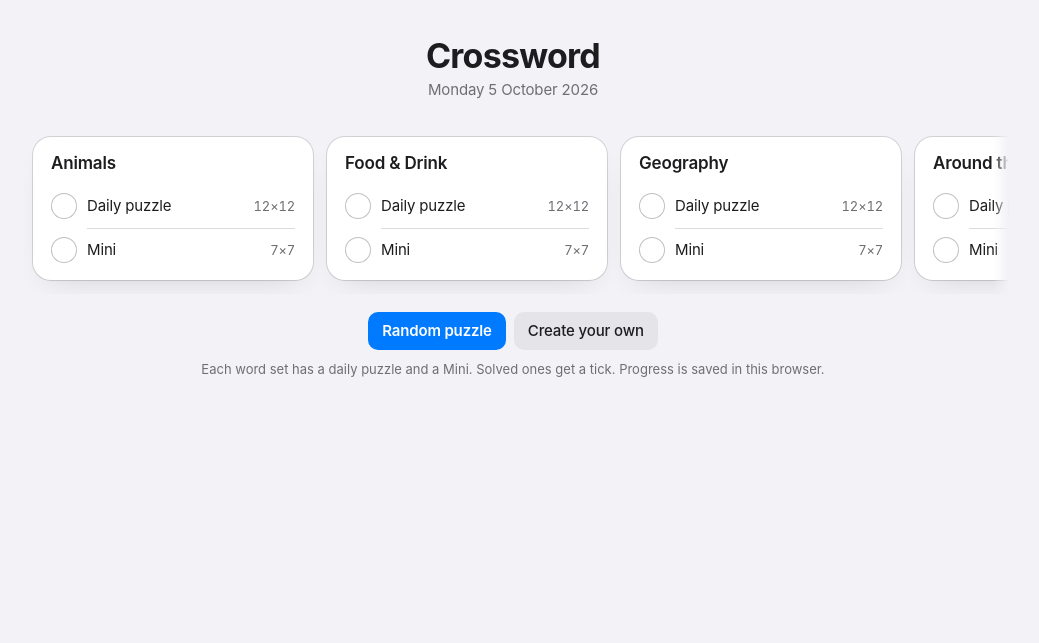
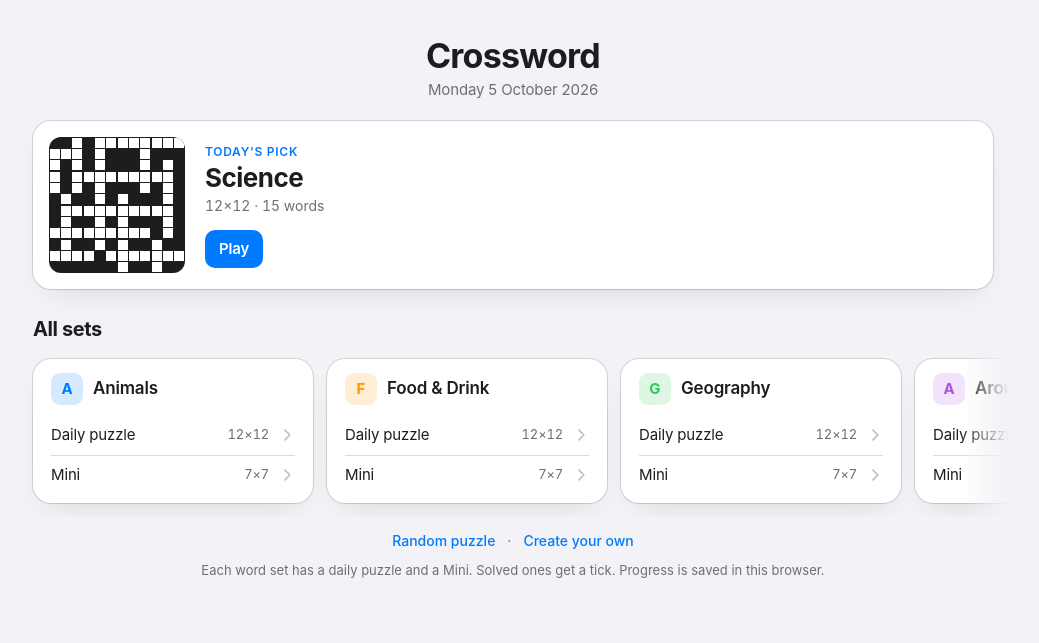
Before and after one commit to Ag-Tawfik/CrosswordPuzzle, a PHP site: page / in a window 1280 px wide. Shown: the top 643 px of the page, without its empty margins (127-1166 px from the left). Run offline with PHP 8.4, Linux system fonts and the light colour scheme.

Commit message:
Give Today a featured pick, a named shelf, card identity and edge fades
The page was seven identical cards under a centred title, with Random
as the only blue button and arrows floating over nothing. Now:

- A featured card leads: one set's daily, rotating with the date, with
  a thumbnail of today's real grid, its size and word count, and a Play
  button. Once that daily is solved the card says so and offers Open.
  The grid is generated on load for that one set; if it fails the shelf
  still shows.
- The shelf has a title, All sets, with the arrows beside it. Streaks
  move up under the date.
- Each card has a tinted monogram, a chevron on each row instead of an
  empty circle, a tick once solved, and "1 of 2 solved" or "Both solved"
  under the name when it applies.
- Random and Create your own become plain links under the shelf.
- Whichever edge of the row has more beyond it fades out over 48px; an
  edge at its end does not fade, so the first and last cards stay crisp.

The puzzle loading path is factored into loadWordSet and placeWords so
the featured card and the game build puzzles the same way.

Co-Authored-By: Claude Fable 5.1 <noreply@anthropic.com>
Claude-Session: https://claude.ai/code/session_01DbHMWCBjcYYwAhtdb4p9V6

```diff
--- a/app.js
+++ b/app.js
@@ -56,7 +56,32 @@
         return d.toISOString().slice(0, 10);
     }
 
-    function showToday(sets, today) {
+    const MIXED = { key: 'mixed', name: 'Mixed' };
+    const MIXED_POOL = 150; // words drawn per puzzle from the mixed set
+    let index = []; // the word sets listed in words/index.json, set once loaded
+
+    async function loadWordSet(setKey) {
+        if (setKey === MIXED.key) {
+            const files = await Promise.all(index.map(s => loadJson(`words/${s.key}.json`)));
+            return Crossword.mergeWordSets(files, MIXED.name, MIXED.key);
+        }
+        return Crossword.wordSetFromObject(await loadJson(`words/${setKey}.json`), setKey);
+    }
+
+    // The mixed set is too big to place whole; each seed draws its own hand of words.
+    // The placer runs many times and keeps the best layout. Each run costs about
+    // as much as the pool has words, so bigger pools get fewer runs: the work stays
+    // near that of a 36-word set at 500 runs, and the result changes little past 100
+    function placeWords(wordSet, setKey, size, seed) {
+        const pool = setKey === MIXED.key ? Crossword.samplePool(wordSet.words(), MIXED_POOL, seed) : wordSet.words();
+        const attempts = Math.max(100, Math.min(500, Math.round(18000 / Math.max(1, pool.length))));
+        return Crossword.generateCrossword(size, size, pool, attempts, seed);
+    }
+
+    // One tint per word set, for the monogram on its card
+    const TINTS = ['#007aff', '#ff9500', '#34c759', '#af52de', '#ff2d55', '#5ac8fa', '#5856d6', '#ff3b30', '#ffcc00', '#a2845e'];
+
+    async function showToday(sets, today) {
         const theme = (() => { try { return localStorage.getItem('crossword:theme'); } catch (e) { return null; } })();
         if (theme === 'dark' || theme === 'light') document.documentElement.dataset.theme = theme;
         document.body.classList.add('today-mode');
@@ -80,33 +105,80 @@
             streaksEl.hidden = false;
         }
 
+        // The shelf: one card per set, a tinted monogram, its daily and its Mini
         const TICK = '<span class="tick" aria-hidden="true"><svg viewBox="0 0 16 16"><path d="M3 8.5 6.5 12 13 4.5" fill="none" stroke="currentColor" stroke-width="2.4" stroke-linecap="round" stroke-linejoin="round"/></svg></span>';
+        const CHEV = '<span class="chev" aria-hidden="true"><svg viewBox="0 0 20 20"><path d="m7.5 4 6 6-6 6" fill="none" stroke="currentColor" stroke-width="2.2" stroke-linecap="round" stroke-linejoin="round"/></svg></span>';
         const track = document.getElementById('today-track');
         track.innerHTML = '';
-        for (const s of sets) {
+        sets.forEach((s, i) => {
             const card = document.createElement('div');
             card.className = 'today-card';
+            const head = document.createElement('div');
+            head.className = 'card-head';
+            const mono = document.createElement('span');
+            mono.className = 'mono';
+            mono.style.setProperty('--c', TINTS[i % TINTS.length]);
+            mono.textContent = s.name.charAt(0).toUpperCase();
+            mono.setAttribute('aria-hidden', 'true');
             const h2 = document.createElement('h2');
             h2.textContent = s.name;
-            card.appendChild(h2);
+            head.append(mono, h2);
+            card.appendChild(head);
+            let done = 0;
+            const links = [];
             for (const [label, size, mini, name] of [['Daily puzzle', '12×12', false, s.name], ['Mini', '7×7', true, `${s.name} Mini`]]) {
                 const a = document.createElement('a');
                 const q = new URLSearchParams({ set: s.key });
                 if (mini) q.set('mini', '1');
                 a.href = `index.html?${q}`;
                 const solved = solvedToday.includes(name);
+                if (solved) done++;
                 a.className = solved ? 'solved' : '';
-                a.innerHTML = `${TICK}<span>${label}</span><span class="size">${size}</span>`;
+                a.innerHTML = `<span>${label}</span><span class="size">${size}</span>${TICK}${CHEV}`;
                 if (solved) a.setAttribute('aria-label', `${s.name} ${label}, solved`);
-                card.appendChild(a);
+                links.push(a);
             }
+            if (done) {
+                const sub = document.createElement('p');
+                sub.className = 'today-sub';
+                sub.textContent = done === 2 ? 'Both solved' : '1 of 2 solved';
+                card.appendChild(sub);
+            }
+            card.append(...links);
             track.appendChild(card);
+        });
+        document.getElementById('today-random').href = `index.html?set=mixed&seed=${Math.floor(Math.random() * 1e9)}`;
+
+        // The featured card: one set's daily, rotating with the date, drawn as a
+        // thumbnail of today's real grid. If it cannot be built the shelf still shows.
+        try {
+            const dayNumber = Math.round(Date.parse(today + 'T00:00:00Z') / 864e5);
+            const pick = sets[dayNumber % sets.length];
+            const seed = Number(today.replace(/-/g, ''));
+            const [grid, result] = placeWords(await loadWordSet(pick.key), pick.key, 12, seed);
+            const n = grid.length;
+            let rects = '';
+            grid.forEach((row, r) => row.forEach((cell, c) => {
+                if (cell.letter) rects += `<rect x="${c + 0.06}" y="${r + 0.06}" width="0.88" height="0.88"/>`;
+            }));
+            document.getElementById('featured-thumb').innerHTML = `<svg viewBox="0 0 ${n} ${n}" shape-rendering="crispEdges">${rects}</svg>`;
+            const featured = document.getElementById('today-featured');
+            const solved = solvedToday.includes(pick.name);
+            featured.href = `index.html?set=${pick.key}`;
+            featured.classList.toggle('solved', solved);
+            document.getElementById('featured-eyebrow').textContent = solved ? 'Solved today' : "Today's pick";
+            document.getElementById('featured-name').textContent = pick.name;
+            document.getElementById('featured-meta').textContent = `${n}×${n} · ${result.placed.length} words`;
+            document.getElementById('featured-cta').textContent = solved ? 'Open' : 'Play';
+            featured.hidden = false;
+        } catch (e) {
+            console.warn('Featured puzzle not shown:', e);
         }
-        document.getElementById('today-random').href = `index.html?set=mixed&seed=${Math.floor(Math.random() * 1e9)}`;
+
         document.getElementById('today').hidden = false;
 
         // The row scrolls sideways; arrows step it one card at a time for mouse
-        // users and hide at either end
+        // users and hide at either end. The edge with more beyond it fades out.
         const prev = document.getElementById('today-prev');
         const next = document.getElementById('today-next');
         const step = () => {
@@ -119,6 +191,8 @@
         const update = () => {
             prev.disabled = track.scrollLeft <= 1;
             next.disabled = track.scrollLeft + track.clientWidth >= track.scrollWidth - 1;
+            track.classList.toggle('fade-l', !prev.disabled);
+            track.classList.toggle('fade-r', !next.disabled);
         };
         prev.onclick = () => slide(-1);
         next.onclick = () => slide(1);
@@ -136,16 +210,14 @@
         size = Math.max(8, Math.min(20, size));
         if (mini) size = 7;
 
-        const index = await loadJson('words/index.json');
+        index = await loadJson('words/index.json');
         if (!Array.isArray(index) || index.length === 0) throw new Error('No word sets found');
 
-        const MIXED = { key: 'mixed', name: 'Mixed' };
-        const MIXED_POOL = 150; // words drawn per puzzle from the mixed set
         const sets = index.concat([MIXED]);
 
         // --- Today: the front door ----------------------------------------------------
         if ([...params.keys()].length === 0) {
-            showToday(sets, today);
+            await showToday(sets, today);
             window.__puzzle = null; // for tests: loading is finished, there is no puzzle
             return;
         }
@@ -177,23 +249,11 @@
             // A custom puzzle keeps a fixed layout unless a seed is given explicitly
             seed = hasSeed ? Number(seedParam) : Crossword.hash(customParam) % 1000000000;
             puzzleDate = null;
-        } else if (setKey === MIXED.key) {
-            const files = await Promise.all(index.map(s => loadJson(`words/${s.key}.json`)));
-            wordSet = Crossword.mergeWordSets(files, MIXED.name, MIXED.key);
-            seed = puzzleDate !== null ? Number(puzzleDate.replace(/-/g, '')) : Number(seedParam);
         } else {
-            wordSet = Crossword.wordSetFromObject(await loadJson(`words/${setKey}.json`), setKey);
+            wordSet = await loadWordSet(setKey);
             seed = puzzleDate !== null ? Number(puzzleDate.replace(/-/g, '')) : Number(seedParam);
         }
-
-        // The mixed set is too big to place whole; each seed draws its own hand of words
-        const pool = setKey === MIXED.key ? Crossword.samplePool(wordSet.words(), MIXED_POOL, seed) : wordSet.words();
-
-        // The placer runs many times and keeps the best layout. Each run costs about
-        // as much as the pool has words, so bigger pools get fewer runs: the work stays
-        // near that of a 36-word set at 500 runs, and the result changes little past 100
-        const attempts = Math.max(100, Math.min(500, Math.round(18000 / Math.max(1, pool.length))));
-        const [grid, result] = Crossword.generateCrossword(size, size, pool, attempts, seed);
+        const [grid, result] = placeWords(wordSet, setKey, size, seed);
         const puzzle = Object.assign(Crossword.puzzleToObject(grid, result, wordSet, seed), {
             set: setKey,
             setName: wordSet.name,
--- a/crossword.css
+++ b/crossword.css
@@ -46,6 +46,7 @@
     --grid-line: #c7c7cc;
     --grid-frame: #1d1d1f;
     --cell-bg: #ffffff;
+    --thumb-cell: #ffffff;
     --cell-fg: #1d1d1f;
     --cell-number: #6e6e73;
     --black-bg: #1d1d1f;
@@ -106,6 +107,7 @@
         --grid-line: #48484a;
         --grid-frame: #3a3a3c;
         --cell-bg: #2c2c2e;
+        --thumb-cell: #d1d1d6;
         --cell-fg: #f5f5f7;
         --cell-number: #98989d;
         --black-bg: #000000;
@@ -156,6 +158,7 @@
     --grid-line: #48484a;
     --grid-frame: #3a3a3c;
     --cell-bg: #2c2c2e;
+    --thumb-cell: #d1d1d6;
     --cell-fg: #f5f5f7;
     --cell-number: #98989d;
     --black-bg: #000000;
@@ -434,13 +437,46 @@ button.link:active { background: var(--accent-soft-hover); transform: none; }
    Today: the front door, one card per word set with its daily and Mini
    ------------------------------------------------------------------ */
 .today { max-width: 960px; margin: 0 auto; }
-.today-head { display: grid; grid-template-columns: 1fr auto 1fr; align-items: center; margin-bottom: 12px; }
-.today-streaks { grid-column: 2; text-align: center; font-size: 13px; color: var(--muted); margin: 0; font-variant-numeric: tabular-nums; }
+.today-streaks { text-align: center; font-size: 13px; color: var(--muted); margin: -6px 0 18px; font-variant-numeric: tabular-nums; }
 .today-streaks strong { color: var(--fg); font-weight: 600; }
+
+/* The featured card: today's pick, with a thumbnail of its real grid. The whole
+   card is the link; the button inside is a label for it */
+.featured {
+    display: flex;
+    align-items: center;
+    gap: 20px;
+    padding: 16px;
+    margin-bottom: 26px;
+    background: var(--surface);
+    border-radius: var(--radius-lg);
+    box-shadow: 0 0 0 var(--hairline) var(--separator), var(--shadow);
+    color: var(--fg);
+    text-decoration: none;
+    transition: transform 160ms ease, box-shadow 160ms ease;
+}
+.featured:hover { text-decoration: none; transform: translateY(-1px); box-shadow: 0 0 0 var(--hairline) var(--separator), var(--shadow-grid); }
+.featured:active { transform: none; }
+.featured-thumb { flex: 0 0 136px; width: 136px; height: 136px; border-radius: 12px; overflow: hidden; background: var(--black-bg); }
+.featured-thumb svg { display: block; width: 100%; height: 100%; fill: var(--thumb-cell); }
+.featured-body { min-width: 0; display: flex; flex-direction: column; align-items: flex-start; gap: 3px; }
+.eyebrow { margin: 0; font-size: 12px; font-weight: 600; letter-spacing: 0.06em; text-transform: uppercase; color: var(--accent); }
+.featured.solved .eyebrow { color: var(--green); }
+.featured h2 { margin: 0; font-size: 26px; font-weight: 700; letter-spacing: -0.02em; line-height: 1.15; }
+.featured-meta { margin: 0 0 10px; font-size: 14px; color: var(--muted); font-variant-numeric: tabular-nums; }
+.featured .button { pointer-events: none; }
+
+/* The shelf: a title on the left, arrows for mouse users on the right */
+.today-head { display: flex; align-items: center; justify-content: space-between; margin: 0 0 10px; }
+.shelf-title { margin: 0; font-size: 20px; font-weight: 700; letter-spacing: -0.02em; }
+
 /* The cards sit in one row that scrolls sideways and snaps card by card. The
-   row bleeds to the page edges so the next card peeks in, fading out at the
-   sides; the scrollbar is hidden, since the peek and the arrows say more */
+   row bleeds to the page edges so the next card peeks in, and whichever edge
+   has more beyond it fades out; the scrollbar is hidden, since the peek, the
+   fade and the arrows say more */
 .today-track {
+    --fade-l: 0px;
+    --fade-r: 0px;
     display: flex;
     gap: 14px;
     overflow-x: auto;
@@ -450,9 +486,11 @@ button.link:active { background: var(--accent-soft-hover); transform: none; }
     margin: 0 calc(-1 * var(--gutter));
     padding: 4px var(--gutter) 14px;
     scrollbar-width: none;
-    -webkit-mask-image: linear-gradient(to right, transparent, #000 var(--gutter), #000 calc(100% - var(--gutter)), transparent);
-    mask-image: linear-gradient(to right, transparent, #000 var(--gutter), #000 calc(100% - var(--gutter)), transparent);
+    -webkit-mask-image: linear-gradient(to right, transparent, #000 var(--fade-l), #000 calc(100% - var(--fade-r)), transparent);
+    mask-image: linear-gradient(to right, transparent, #000 var(--fade-l), #000 calc(100% - var(--fade-r)), transparent);
 }
+.today-track.fade-l { --fade-l: 48px; }
+.today-track.fade-r { --fade-r: 48px; }
 .today-track::-webkit-scrollbar { display: none; }
 .today-track:focus-visible { outline: none; }
 .today-card {
@@ -463,7 +501,22 @@ button.link:active { background: var(--accent-soft-hover); transform: none; }
     box-shadow: 0 0 0 var(--hairline) var(--separator), var(--shadow);
     padding: 14px 10px 8px;
 }
-.today-card h2 { margin: 0 8px 8px; font-size: 17px; font-weight: 600; letter-spacing: -0.01em; }
+.card-head { display: flex; align-items: center; gap: 10px; margin: 0 8px 10px; }
+.card-head h2 { margin: 0; font-size: 17px; font-weight: 600; letter-spacing: -0.01em; }
+.mono {
+    flex: 0 0 32px;
+    width: 32px;
+    height: 32px;
+    border-radius: 9px;
+    display: inline-flex;
+    align-items: center;
+    justify-content: center;
+    font-size: 15px;
+    font-weight: 700;
+    color: var(--c);
+    background: color-mix(in srgb, var(--c) 16%, transparent);
+}
+.today-sub { margin: -6px 8px 8px 50px; font-size: 12px; color: var(--muted); }
 .today-card a {
     display: flex;
     align-items: center;
@@ -478,27 +531,30 @@ button.link:active { background: var(--accent-soft-hover); transform: none; }
 }
 .today-card a:hover { background: var(--fill); text-decoration: none; }
 .today-card a + a { position: relative; }
-.today-card a + a::before { content: ""; position: absolute; left: 44px; right: 8px; top: 0; border-top: var(--hairline) solid var(--separator); }
+.today-card a + a::before { content: ""; position: absolute; left: 8px; right: 8px; top: 0; border-top: var(--hairline) solid var(--separator); }
 .today-card a:hover::before, .today-card a:hover + a::before { border-color: transparent; }
+.today-card .size { margin-left: auto; font-size: 13px; color: var(--muted); font-variant-numeric: tabular-nums; }
+.today-card .chev { flex: 0 0 16px; width: 16px; height: 16px; color: var(--separator-strong); }
+.today-card .chev svg { width: 16px; height: 16px; display: block; }
 .today-card .tick {
-    flex: 0 0 26px;
-    width: 26px;
-    height: 26px;
+    display: none;
+    flex: 0 0 22px;
+    width: 22px;
+    height: 22px;
     border-radius: 50%;
-    box-shadow: inset 0 0 0 var(--hairline) var(--separator-strong);
-    display: inline-flex;
+    background: var(--accent);
+    color: var(--accent-fg);
     align-items: center;
     justify-content: center;
-    color: var(--accent-fg);
 }
-.today-card .tick svg { width: 14px; height: 14px; visibility: hidden; }
-.today-card a.solved .tick { background: var(--accent); box-shadow: none; }
-.today-card a.solved .tick svg { visibility: visible; }
+.today-card .tick svg { width: 12px; height: 12px; }
+.today-card a.solved .tick { display: inline-flex; }
+.today-card a.solved .chev { display: none; }
 .today-card a.solved { color: var(--muted); }
-.today-card .size { margin-left: auto; font-size: 13px; color: var(--muted); font-variant-numeric: tabular-nums; }
+
 /* Arrows at the top right of the row for mouse users, who cannot swipe;
    touch screens get the row alone */
-.today-nav { grid-column: 3; justify-self: end; display: none; gap: 6px; }
+.today-nav { display: none; gap: 6px; }
 .today-arrow {
     display: inline-flex;
     align-items: center;
@@ -518,10 +574,14 @@ button.link:active { background: var(--accent-soft-hover); transform: none; }
 .today-arrow[disabled] { opacity: 0.35; pointer-events: none; }
 @media (hover: hover) and (pointer: fine) {
     .today-nav { display: flex; }
-    .today-head { min-height: 32px; }
 }
-.today-actions { margin-top: 18px; }
-.today .help { display: block; }
+
+/* Secondary ways in, as plain links under the shelf */
+.today-actions { margin: 14px 0 0; text-align: center; font-size: 14px; }
+.today-actions .link { color: var(--accent); font-weight: 500; padding: 4px 8px; border-radius: 8px; }
+.today-actions .link:hover { background: var(--accent-soft); text-decoration: none; }
+.today-actions .dot { color: var(--muted); margin: 0 4px; }
+.today .help { display: block; margin-top: 10px; }
 
 /* On the front door the puzzle chrome is hidden */
 body.today-mode .toolbar, body.today-mode .status, body.today-mode .clue-bar, body.today-mode .grid-wrap,
@@ -945,6 +1005,10 @@ dialog .alert-actions button.primary:hover { background: var(--accent-hover); }
     .control-group button { flex: 1 1 45%; padding: 0 6px; font-size: 14px; min-height: 42px; }
     .clue-bar { padding: 6px max(0px, calc((100% - 680px) / 2)); }
     .active-clue { font-size: 15px; }
+    .featured { gap: 14px; padding: 12px; }
+    .featured-thumb { flex-basis: 104px; width: 104px; height: 104px; }
+    .featured h2 { font-size: 22px; }
+    .shelf-title { font-size: 18px; }
     .clues { gap: 12px; }
     .clues section { border-radius: var(--radius); }
     .clue { font-size: 14px; padding: 8px 8px; }
--- a/index.html
+++ b/index.html
@@ -35,18 +35,25 @@
     <div class="banner warn" id="load-warning"></div>
 
     <section id="today" class="today" hidden aria-label="Today's puzzles">
+        <p class="today-streaks" id="today-streaks" hidden></p>
+        <a class="featured" id="today-featured" hidden>
+            <div class="featured-thumb" id="featured-thumb" aria-hidden="true"></div>
+            <div class="featured-body">
+                <p class="eyebrow" id="featured-eyebrow">Today's pick</p>
+                <h2 id="featured-name"></h2>
+                <p class="featured-meta" id="featured-meta"></p>
+                <span class="button primary" id="featured-cta">Play</span>
+            </div>
+        </a>
         <div class="today-head">
-            <p class="today-streaks" id="today-streaks" hidden></p>
+            <h2 class="shelf-title">All sets</h2>
             <div class="today-nav">
                 <button type="button" class="today-arrow" id="today-prev" aria-label="Scroll back" disabled><svg viewBox="0 0 20 20" aria-hidden="true" focusable="false"><path d="M12.5 4 6.5 10l6 6" fill="none" stroke="currentColor" stroke-width="2.4" stroke-linecap="round" stroke-linejoin="round"/></svg></button>
                 <button type="button" class="today-arrow" id="today-next" aria-label="Scroll on" disabled><svg viewBox="0 0 20 20" aria-hidden="true" focusable="false"><path d="m7.5 4 6 6-6 6" fill="none" stroke="currentColor" stroke-width="2.4" stroke-linecap="round" stroke-linejoin="round"/></svg></button>
             </div>
         </div>
         <div class="today-track" id="today-track"></div>
-        <div class="row today-actions">
-            <a class="button primary" id="today-random" href="index.html?set=mixed">Random puzzle</a>
-            <a class="button" href="create.html">Create your own</a>
-        </div>
+        <p class="today-actions"><a class="link" id="today-random" href="index.html?set=mixed">Random puzzle</a><span class="dot" aria-hidden="true">·</span><a class="link" href="create.html">Create your own</a></p>
         <p class="help">Each word set has a daily puzzle and a Mini. Solved ones get a tick. Progress is saved in this browser.</p>
     </section>
 
```
Also changed, not shown: tests/browser.test.js (+29 -0 lines), README.md, 1 other file.
